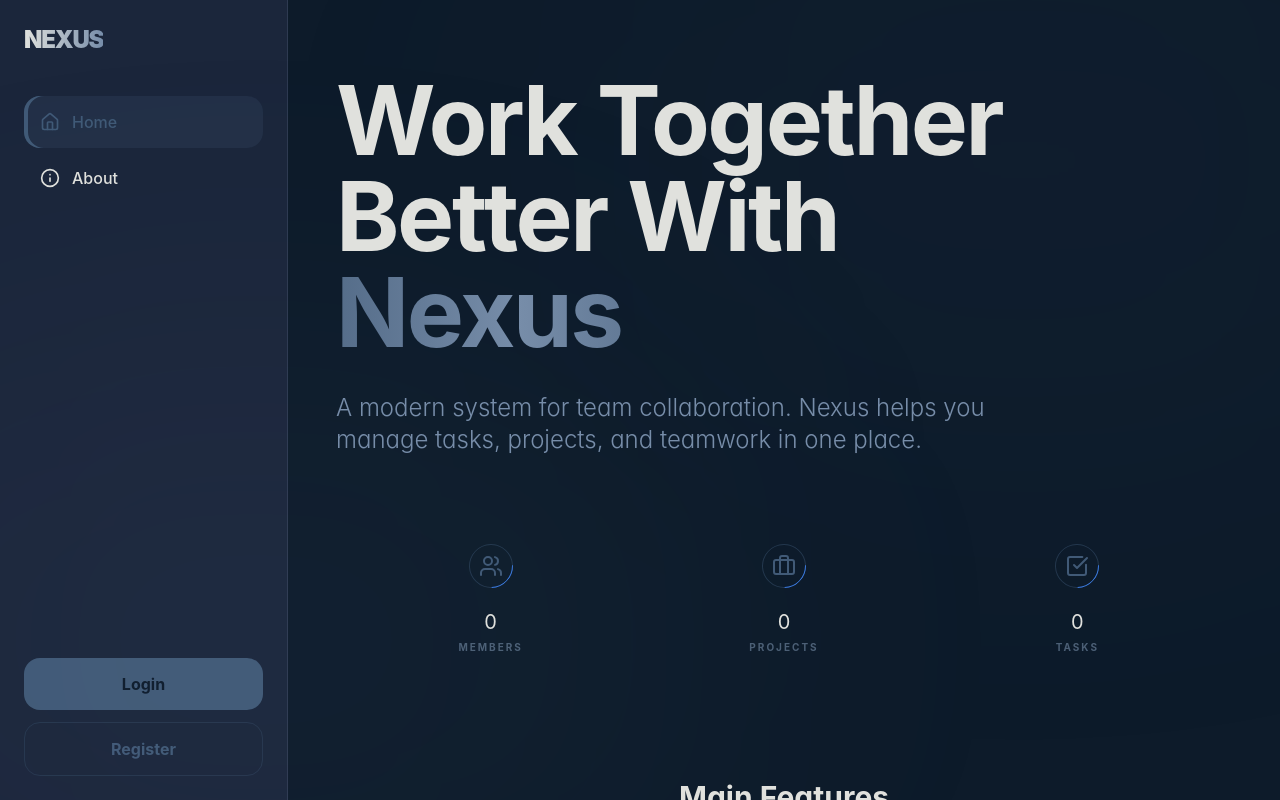
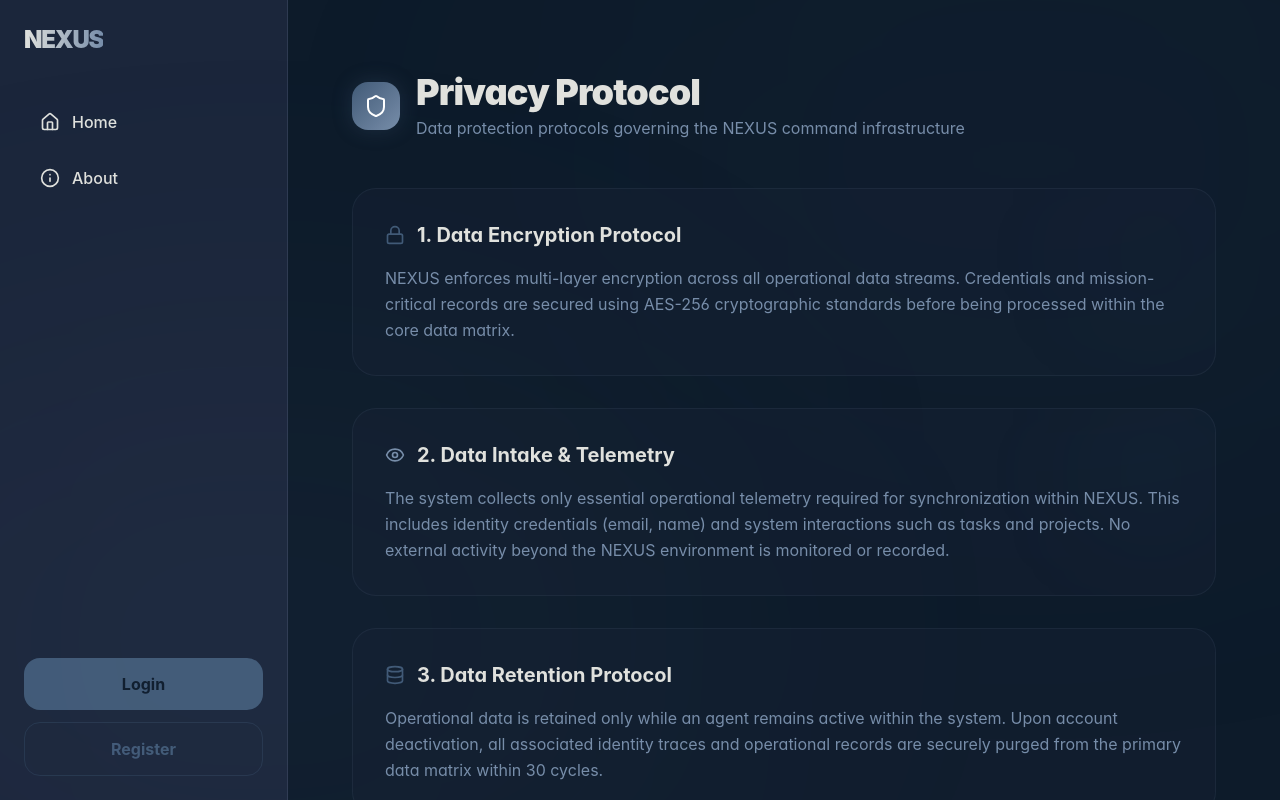
Before and after one commit to zonic-ultra/project-management-frontend, a React (Create React App) app: page /privacy in a window 1280 px wide. Before the commit this address led to /. Built offline with nearby package versions, Linux system fonts and the light colour scheme; no server answers.

Commit message:
add privacy

```diff
--- a/src/App.js
+++ b/src/App.js
@@ -19,6 +19,7 @@ import ProfilePage from "./pages/profile/ProfilePage";
 import DashboardPage from "./pages/dashboard/DashboardPage";
 import TasksPage from "./pages/tasks/TasksPage";
 import ChangelogPage from "./pages/logs/ChangeLogPage";
+import PrivacyPage from "./pages/privacy/PrivacyPage";
 
 function App() {
   return (
@@ -29,6 +30,7 @@ function App() {
         <Route path='/login' element={<LoginPage />} />
         <Route path='/register' element={<RegisterPage />} />
         <Route path='/terms' element={<TermsPage />} />
+        <Route path='/privacy' element={<PrivacyPage />} />
 
         <Route
           path='/profile'
--- a/src/pages/dashboard/DashboardPage.jsx
+++ b/src/pages/dashboard/DashboardPage.jsx
@@ -91,7 +91,7 @@ const DashboardPage = () => {
         id: log.id,
         user: log.changeBy || "System",
         action: log.remarks || `Updated task status to ${log.newStatus}`,
-        time: new Date(log.changedAt).toLocaleString(),
+        time: new Date(log.createdAt).toLocaleString(),
         status: log.newStatus,
       }));
 
--- /dev/null
+++ b/src/pages/privacy/PrivacyPage.jsx
@@ -0,0 +1,130 @@
+import React from "react";
+import Layout from "../../components/Layout";
+import { Shield, Lock, Eye, Database, Fingerprint } from "lucide-react";
+import { motion } from "framer-motion";
+
+const PrivacyPage = () => {
+  return (
+    <Layout>
+      <div className='max-w-4xl mx-auto space-y-12 py-10 px-4'>
+        {/* Header */}
+        <motion.div
+          initial={{ opacity: 0, y: -20 }}
+          animate={{ opacity: 1, y: 0 }}
+          className='flex items-center gap-4'
+        >
+          <div className='p-3 rounded-2xl bg-gradient-to-br from-dusk-blue to-lavender-grey shadow-[0_0_20px_rgba(65,90,119,0.3)]'>
+            <Shield className='w-6 h-6 text-white' />
+          </div>
+          <div>
+            <h1 className='text-4xl font-black text-alabaster-grey tracking-tight'>
+              Privacy Protocol
+            </h1>
+            <p className='text-lavender-grey mt-1'>
+              Data protection protocols governing the NEXUS command
+              infrastructure
+            </p>
+          </div>
+        </motion.div>
+
+        <div className='grid gap-8'>
+          {/* Section 1: Data Encryption */}
+          <motion.section
+            initial={{ opacity: 0, x: -20 }}
+            animate={{ opacity: 1, x: 0 }}
+            transition={{ delay: 0.1 }}
+            className='p-8 rounded-3xl bg-prussian-blue/30 border border-lavender-grey/10 relative overflow-hidden group hover:border-dusk-blue/30 transition-all'
+          >
+            <div className='absolute top-0 right-0 w-32 h-32 bg-dusk-blue/5 rounded-full blur-3xl' />
+            <div className='flex items-center gap-3 mb-4 relative z-10'>
+              <Lock className='w-5 h-5 text-dusk-blue' />
+              <h3 className='text-xl font-bold text-alabaster-grey'>
+                1. Data Encryption Protocol
+              </h3>
+            </div>
+            <p className='text-lavender-grey leading-relaxed relative z-10'>
+              NEXUS enforces multi-layer encryption across all operational data
+              streams. Credentials and mission-critical records are secured
+              using AES-256 cryptographic standards before being processed
+              within the core data matrix.
+            </p>
+          </motion.section>
+
+          {/* Section 2: Information Collection */}
+          <motion.section
+            initial={{ opacity: 0, x: -20 }}
+            animate={{ opacity: 1, x: 0 }}
+            transition={{ delay: 0.2 }}
+            className='p-8 rounded-3xl bg-prussian-blue/30 border border-lavender-grey/10 relative overflow-hidden group hover:border-dusk-blue/30 transition-all'
+          >
+            <div className='absolute top-0 right-0 w-32 h-32 bg-lavender-grey/5 rounded-full blur-3xl' />
+            <div className='flex items-center gap-3 mb-4 relative z-10'>
+              <Eye className='w-5 h-5 text-lavender-grey' />
+              <h3 className='text-xl font-bold text-alabaster-grey'>
+                2. Data Intake & Telemetry
+              </h3>
+            </div>
+            <p className='text-lavender-grey leading-relaxed relative z-10'>
+              The system collects only essential operational telemetry required
+              for synchronization within NEXUS. This includes identity
+              credentials (email, name) and system interactions such as tasks
+              and projects. No external activity beyond the NEXUS environment is
+              monitored or recorded.
+            </p>
+          </motion.section>
+
+          {/* Section 3: Data Retention */}
+          <motion.section
+            initial={{ opacity: 0, x: -20 }}
+            animate={{ opacity: 1, x: 0 }}
+            transition={{ delay: 0.3 }}
+            className='p-8 rounded-3xl bg-prussian-blue/30 border border-lavender-grey/10 relative overflow-hidden group hover:border-dusk-blue/30 transition-all'
+          >
+            <div className='flex items-center gap-3 mb-4 relative z-10'>
+              <Database className='w-5 h-5 text-dusk-blue' />
+              <h3 className='text-xl font-bold text-alabaster-grey'>
+                3. Data Retention Protocol
+              </h3>
+            </div>
+            <p className='text-lavender-grey leading-relaxed relative z-10'>
+              Operational data is retained only while an agent remains active
+              within the system. Upon account deactivation, all associated
+              identity traces and operational records are securely purged from
+              the primary data matrix within 30 cycles.
+            </p>
+          </motion.section>
+
+          {/* Section 4: Agent Autonomy */}
+          <motion.section
+            initial={{ opacity: 0, x: -20 }}
+            animate={{ opacity: 1, x: 0 }}
+            transition={{ delay: 0.4 }}
+            className='p-8 rounded-3xl bg-prussian-blue/30 border border-lavender-grey/10 relative overflow-hidden group hover:border-dusk-blue/30 transition-all'
+          >
+            <div className='flex items-center gap-3 mb-4 relative z-10'>
+              <Fingerprint className='w-5 h-5 text-lavender-grey' />
+              <h3 className='text-xl font-bold text-alabaster-grey'>
+                4. Data Sovereignty Protocol
+              </h3>
+            </div>
+            <p className='text-lavender-grey leading-relaxed relative z-10'>
+              Each agent maintains full sovereignty over their personal data
+              within NEXUS. You may access, modify, or request deletion of your
+              identity records at any time through the Command Dashboard under
+              your assigned clearance level permissions.
+            </p>
+          </motion.section>
+        </div>
+
+        {/* Footer Note */}
+        <div className='text-center pt-10 border-t border-lavender-grey/10'>
+          <p className='text-[10px] font-bold uppercase tracking-[0.2em] text-lavender-grey/20'>
+            NEXUS Privacy Protocol v2.0.4 // Last System Sync: April 2026
+          </p>
+        </div>
+      </div>
+    </Layout>
+  );
+};
+
+export default PrivacyPage;
```
